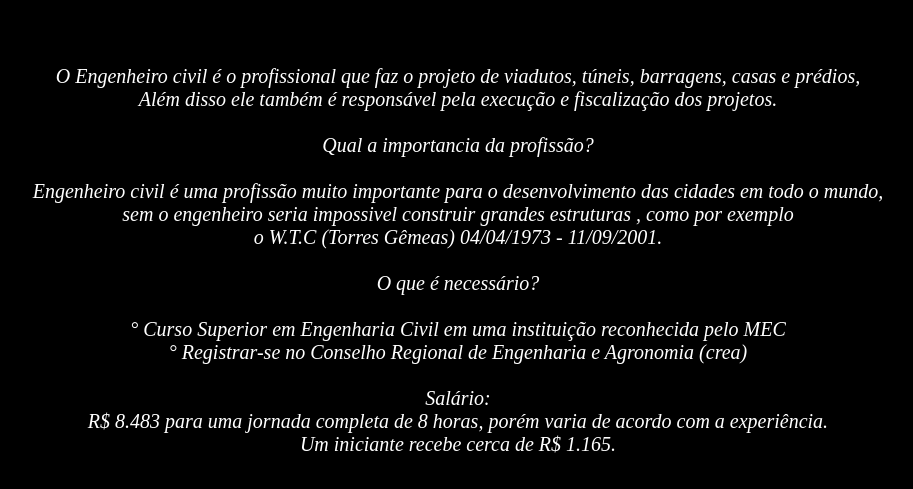
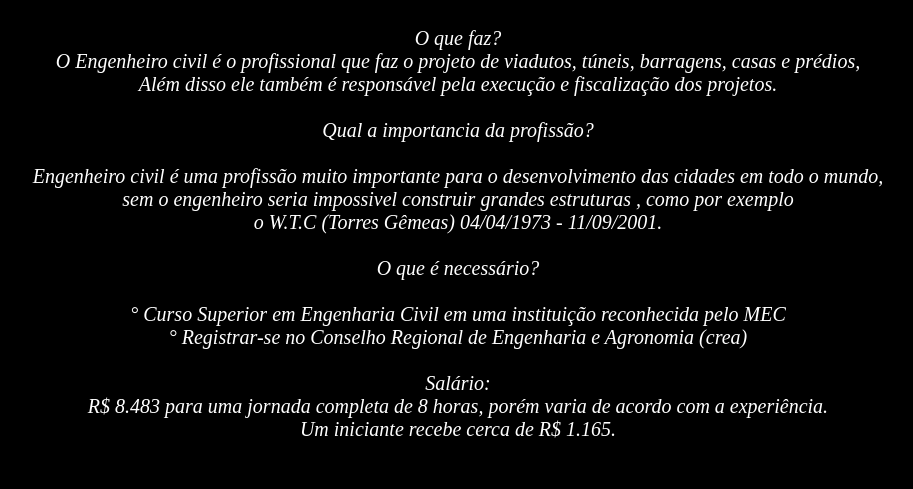
Before and after one commit to arcivos/arcivos, a plain HTML site: page paginas/01.html in a window 1280 px wide. Shown: the part 139-628 px from the top of the page, without its empty margins (182-1095 px from the left). Drawn offline with Linux system fonts and the light colour scheme.

Commit message:
Add files via upload

```diff
--- a/paginas/01.html
+++ b/paginas/01.html
@@ -14,13 +14,13 @@
 <p id="data">10/05/2022</p>
 <br>
 
-<p id="texto">
+
 
 <p id="titulotexto">Engenheiro civil</p>
 
+<p id="texto">
 O que faz?
 <br>
-<p id="texto">
 
 O Engenheiro civil é o profissional que faz o
 projeto de viadutos, túneis, barragens, casas e prédios,<br>
```
